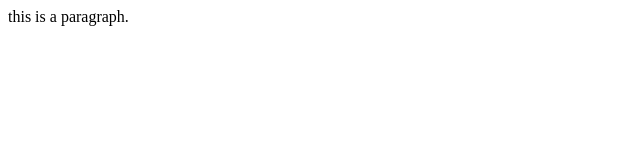
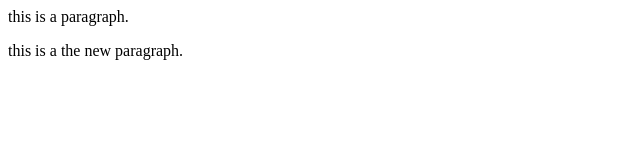
Before and after one commit to Kalpesh-Jamsandekar/LocalRepo, a plain HTML site: page index.html in a window 1280 px wide. Shown: the whole page, without its empty margins (0-640 px from the left). Drawn offline with Linux system fonts and the light colour scheme.

Commit message:
Added feature

```diff
--- a/index.html
+++ b/index.html
@@ -1 +1,2 @@
 <p>this is a paragraph.</p>
+<p>this is a the new paragraph.</p>
```
